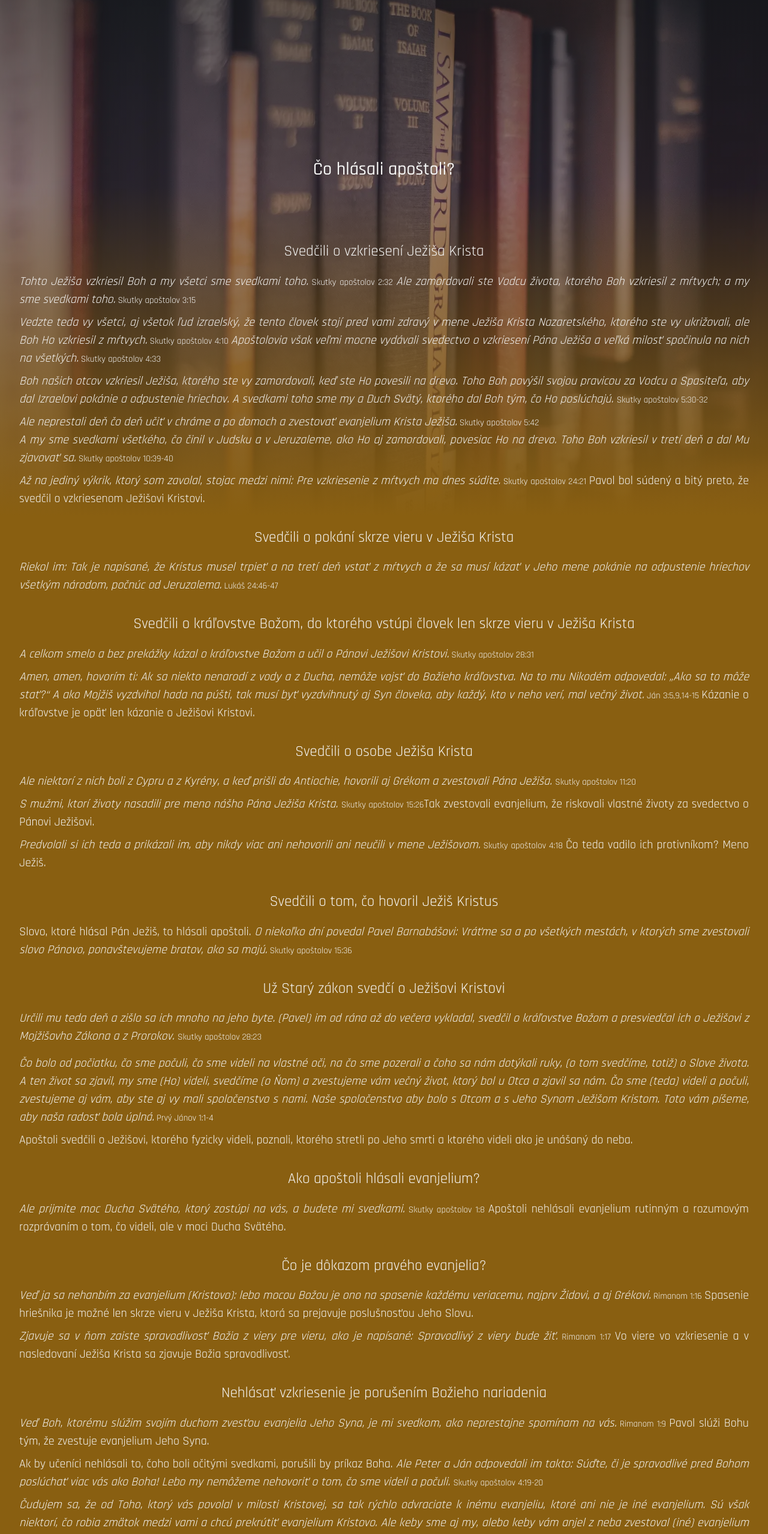
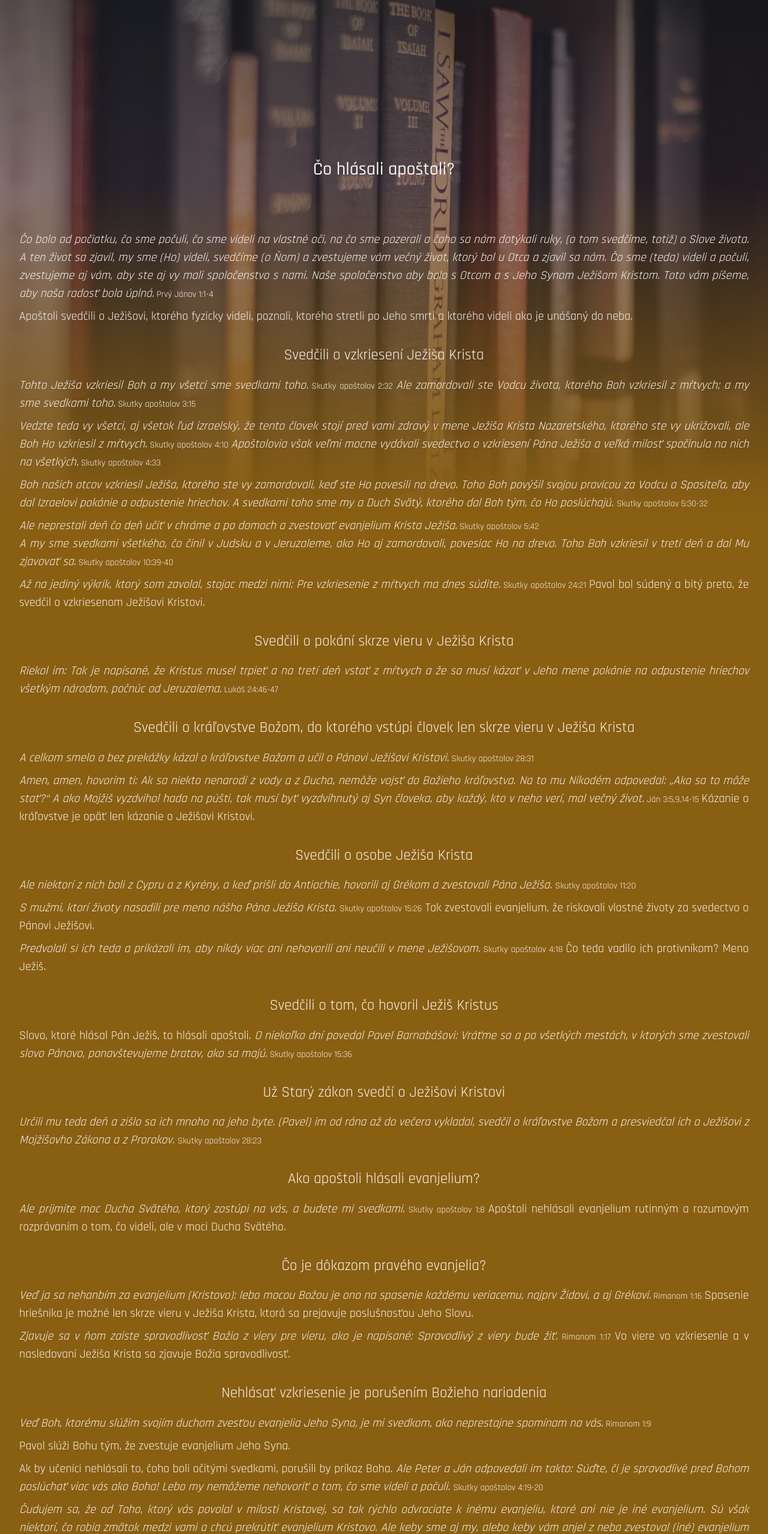
Before and after one commit to pkvarg/svedkovia.sk, a React (Vite) app: page /co-hlasali-apostoli in a window 1280 px wide. Shown: the part 215-2772 px from the top of the page at 60% size. Built offline with nearby package versions, Linux system fonts and the light colour scheme.

Commit message:
29oct corr

```diff
--- a/src/JesusGod.json
+++ b/src/JesusGod.json
@@ -152,7 +152,7 @@
     "jText7": "God entrusted all the reign to Jesus.",
 
     "jSub7": "Jesus is not an angel",
-    "jVerse9": "So He became as far superior to the angels as the name He has inherited is excellent beyond theirs. 5For to which of the angels did God ever say: “You are My Son; today I have become Your Father”? Or again: “I will be His Father, and He will be My Son.” ",
+    "jVerse9": "So He became as far superior to the angels as the name He has inherited is excellent beyond theirs. For to which of the angels did God ever say: “You are My Son; today I have become Your Father”? Or again: “I will be His Father, and He will be My Son.” ",
     "jRef9": "Hebrews 1:4-5",
     "jVerse10": "For it is not to angels that He has subjected the world to come, about which we are speaking.",
     "jRef10": "Hebrews 2:5",
@@ -237,7 +237,7 @@
 
     "jVerse7": "Nejvyšší vládne nad královstvím lidí a dává ho, komu chce.",
     "jRef7": "Daniel 4:29",
-    "jVerse8": "JJežíš přistoupil a řekl jim: „Daná mi je všechna moc na nebi i na zemi.",
+    "jVerse8": "Ježíš přistoupil a řekl jim: „Daná mi je všechna moc na nebi i na zemi.",
     "jRef8": "Matouš 28:18",
 
     "jText7": "Bůh svěřil Ježíši všechnu vládu.",
--- a/src/Lord.json
+++ b/src/Lord.json
@@ -218,7 +218,7 @@
 
     "pText13": " Jen Bůh je Ten správný Pán. Ale apoštol Pavel uvádí Ježíše Krista jako Pána. A je to vpořádku, protože Ježíš říká:",
 
-    "pVerse14": "Já a Otec sme jedno.",
+    "pVerse14": "Já a Otec jsme jedno.",
     "pRef14": "Jan 10:30",
     "pVerse15": " Proto, jak jste přijali Krista Ježíše, Pána, v Něm žijte.",
     "pRef15": " Kolosenským 2:6",
--- a/src/pages/Apostoli.jsx
+++ b/src/pages/Apostoli.jsx
@@ -28,6 +28,29 @@ const Apostoli = () => {
           {/* Čo hlásali apoštoli */}
         </h1>
         <div className='py-8 mx-4 lg:mx-8'>
+          <p>
+            <span className='italic'>
+              {' '}
+              {content.apVerse2}
+              {/* Čo bolo od počiatku, čo sme počuli, čo sme videli na vlastné oči,
+              na čo sme pozerali a čoho sa nám dotýkali ruky, (o tom svedčíme,
+              totiž) o Slove života. A ten život sa zjavil, my sme (Ho) videli,
+              svedčíme (o Ňom) a zvestujeme vám večný život, ktorý bol u Otca a
+              zjavil sa nám. Čo sme (teda) videli a počuli, zvestujeme aj vám,
+              aby ste aj vy mali spoločenstvo s nami. Naše spoločenstvo aby bolo
+              s Otcom a s Jeho Synom Ježišom Kristom. Toto vám píšeme, aby naša
+              radosť bola úplná. */}
+            </span>
+            <span className='text-[15px]'>
+              {' '}
+              {content.apRef2} {/* Prvý Jánov 1:1-4 */}
+            </span>
+          </p>
+          <p className='mt-2'>
+            {content.apText1}
+            {/* The apostles testified about Jesus, Whom they physically saw, knew, met after His death, and Whom they saw taken up into heaven. */}
+          </p>
+
           <h2 className='text-center text-[25px] mt-8'>
             {content.apSub2}
             {/* Svedčili o vzkriesení Ježiša Krista */}
@@ -199,7 +222,7 @@ const Apostoli = () => {
 
           <p className='mt-2'>
             <span className='italic'>{content.apVerse14}</span>
-            <span className='text-[15px]'> {content.apRef14}</span>
+            <span className='text-[15px]'> {content.apRef14}</span>{' '}
             {content.apText4}
           </p>
 
@@ -259,28 +282,6 @@ const Apostoli = () => {
           {/* <h2 className='text-center text-[25px]'>
             {content.apTitle}
           </h2> */}
-          <p>
-            <span className='italic'>
-              {' '}
-              {content.apVerse2}
-              {/* Čo bolo od počiatku, čo sme počuli, čo sme videli na vlastné oči,
-              na čo sme pozerali a čoho sa nám dotýkali ruky, (o tom svedčíme,
-              totiž) o Slove života. A ten život sa zjavil, my sme (Ho) videli,
-              svedčíme (o Ňom) a zvestujeme vám večný život, ktorý bol u Otca a
-              zjavil sa nám. Čo sme (teda) videli a počuli, zvestujeme aj vám,
-              aby ste aj vy mali spoločenstvo s nami. Naše spoločenstvo aby bolo
-              s Otcom a s Jeho Synom Ježišom Kristom. Toto vám píšeme, aby naša
-              radosť bola úplná. */}
-            </span>
-            <span className='text-[15px]'>
-              {' '}
-              {content.apRef2} {/* Prvý Jánov 1:1-4 */}
-            </span>
-          </p>
-          <p className='mt-2'>
-            {content.apText1}
-            {/* The apostles testified about Jesus, Whom they physically saw, knew, met after His death, and Whom they saw taken up into heaven. */}
-          </p>
 
           <h2 className='text-center text-[25px] mt-8'>
             {content.apSub7}
@@ -356,9 +357,8 @@ const Apostoli = () => {
               {' '}
               {content.apRef21} {/* Rimanom 1:9  */}
             </span>
-
-            {content.apText10}
           </p>
+          <p className='mt-2'>{content.apText10}</p>
           <p className='mt-2'>
             {content.apText10a}
             {/*  Ak by
```
